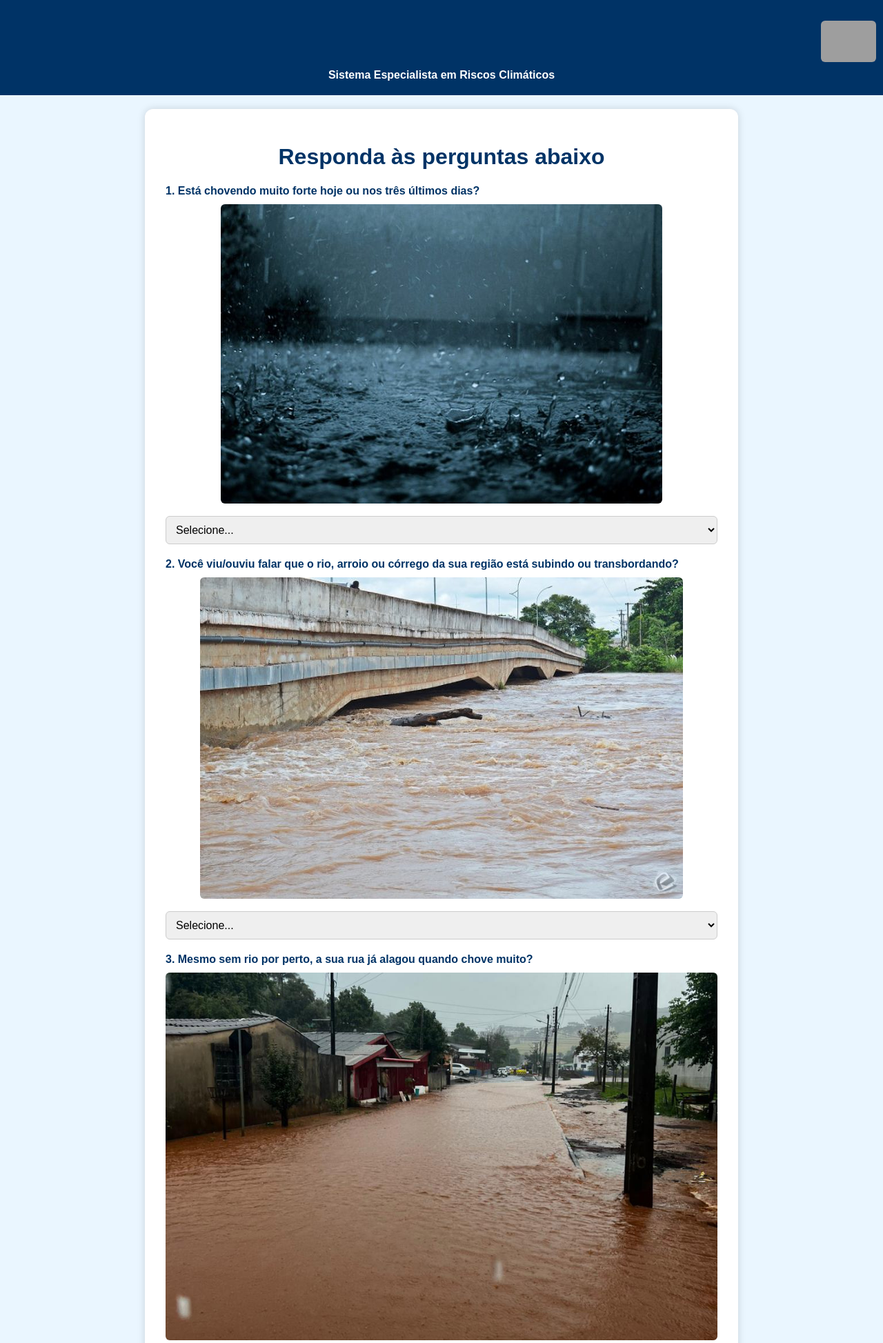
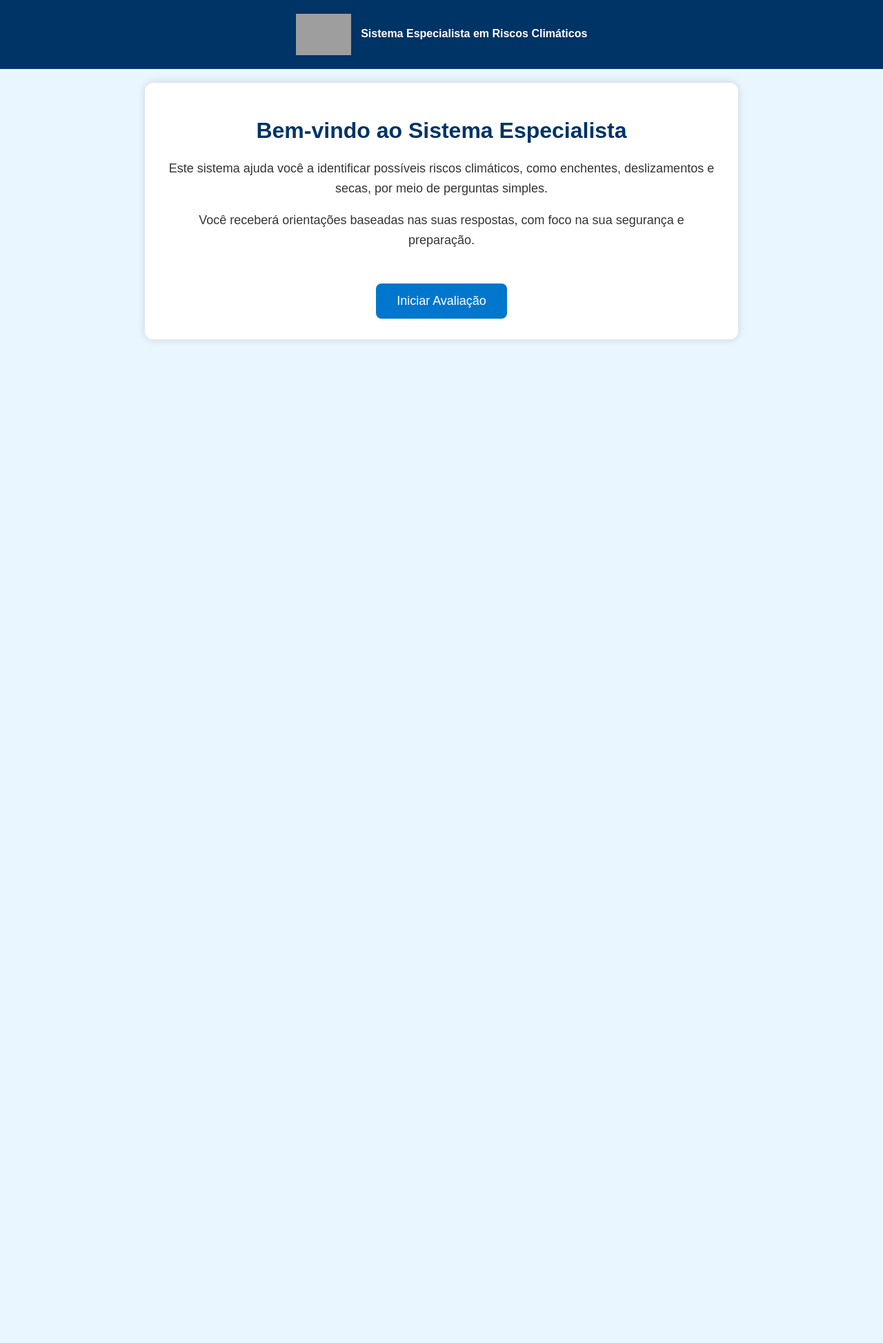
Before and after one commit to Pedro100682/sistema_especialista, a Flask app: page / in a window 1280 px wide. Shown: the top 1947 px of the page at 69% size. After the commit the page ends 494 px from the top, so only its background shows below. Run offline with Flask 3, Linux system fonts and the light colour scheme; grey boxes are pictures that could not be loaded.

Commit message:
Atualiza página inicial e ajusta fluxo de navegação

```diff
--- a/app.py
+++ b/app.py
@@ -6,7 +6,12 @@ app = Flask(__name__)
 
 @app.route('/')
 def index():
+    return render_template('index.html')
+
+@app.route('/perguntas')
+def perguntas():
     return render_template('perguntas.html')
+
 
 @app.route('/avaliar', methods=['POST'])
 def avaliar():
--- a/templates/index.html
+++ b/templates/index.html
@@ -2,7 +2,7 @@
 <html lang="pt-BR">
 <head>
     <meta charset="UTF-8" />
-    <title>Sistema Especialista - Riscos Climáticos</title>
+    <title>Início - Sistema Especialista em Riscos Climáticos</title>
     <style>
         body {
             background-color: #eaf6ff;
@@ -10,13 +10,24 @@
             margin: 0;
             padding: 0;
         }
+        .header {
+            background-color: #003366;
+            color: white;
+            padding: 20px;
+            text-align: center;
+        }
+        .header img {
+            height: 60px;
+            vertical-align: middle;
+            margin-right: 10px;
+        }
         .container {
             max-width: 800px;
-            margin: 50px auto;
-            background-color: #fff;
+            background-color: #ffffff;
+            padding: 30px;
+            margin: 20px auto;
             border-radius: 12px;
-            padding: 30px;
-            box-shadow: 0 0 12px rgba(0, 0, 0, 0.1);
+            box-shadow: 0 0 12px rgba(0, 0, 0, 0.15);
             text-align: center;
         }
         h1 {
@@ -24,58 +35,37 @@
         }
         p {
             font-size: 18px;
+            line-height: 1.6;
             color: #333;
-            line-height: 1.6;
         }
-        img {
-            max-width: 100%;
-            height: auto;
-            margin: 20px 0;
-            border-radius: 8px;
-        }
-        ul {
-            text-align: left;
-            padding-left: 20px;
-        }
-        li {
-            font-size: 16px;
-            margin-bottom: 8px;
-        }
-        .btn {
-            display: inline-block;
+        .start-btn {
             margin-top: 30px;
-            padding: 12px 24px;
+            padding: 15px 30px;
             background-color: #0077cc;
             color: white;
+            border: none;
+            border-radius: 8px;
+            font-size: 18px;
+            cursor: pointer;
             text-decoration: none;
-            border-radius: 6px;
-            font-size: 18px;
+            display: inline-block;
         }
-        .btn:hover {
+        .start-btn:hover {
             background-color: #005fa3;
         }
     </style>
 </head>
 <body>
+    <div class="header">
+        <img src="{{ url_for('static', filename='logo.png') }}" alt="Logo do Sistema">
+        <span><strong>Sistema Especialista em Riscos Climáticos</strong></span>
+    </div>
+
     <div class="container">
-        <img src="{{ url_for('static', filename='imagens/logo.png') }}" alt="Logo do Sistema" style="max-width: 120px;">
-        <h1>Sistema Especialista de Avaliação de Riscos Climáticos</h1>
-        <img src="{{ url_for('static', filename='imagens/capa.jpg') }}" alt="Imagem ilustrativa do clima extremo">
-
-        <p>Este sistema foi desenvolvido para ajudar a identificar <strong>situações de risco climático</strong> com base em perguntas simples e imagens explicativas. Ele pode ser usado por qualquer pessoa para avaliar a sua situação atual e receber orientações importantes.</p>
-
-        <p><strong>Riscos climáticos avaliados:</strong></p>
-        <ul>
-            <li>🌊 Inundação Fluvial</li>
-            <li>🚧 Inundação Pluvial</li>
-            <li>⛰️ Deslizamento de Terra</li>
-            <li>🌪️ Tempestade com Ventos Fortes</li>
-            <li>🔥 Onda de Calor</li>
-            <li>🌵 Seca Prolongada</li>
-            <li>✅ Nenhum risco imediato</li>
-        </ul>
-
-        <a class="btn" href="{{ url_for('perguntas') }}">Responder perguntas</a>
+        <h1>Bem-vindo ao Sistema Especialista</h1>
+        <p>Este sistema ajuda você a identificar possíveis riscos climáticos, como enchentes, deslizamentos e secas, por meio de perguntas simples.</p>
+        <p>Você receberá orientações baseadas nas suas respostas, com foco na sua segurança e preparação.</p>
+        <a href="{{ url_for('perguntas') }}" class="start-btn">Iniciar Avaliação</a>
     </div>
 </body>
 </html>
```
